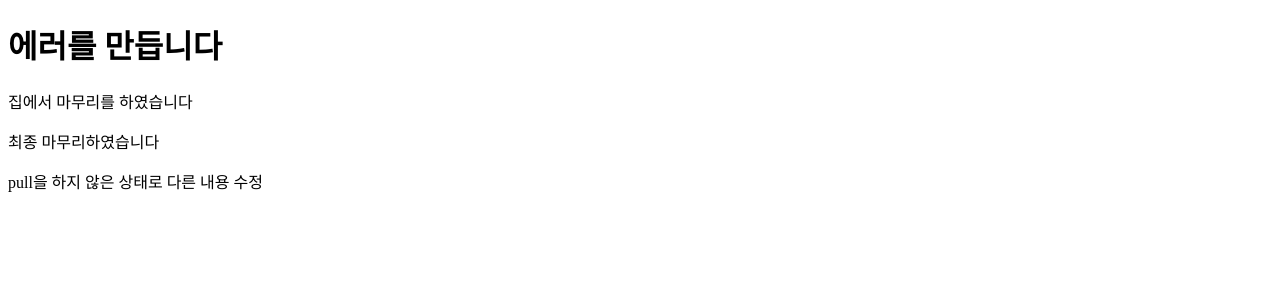
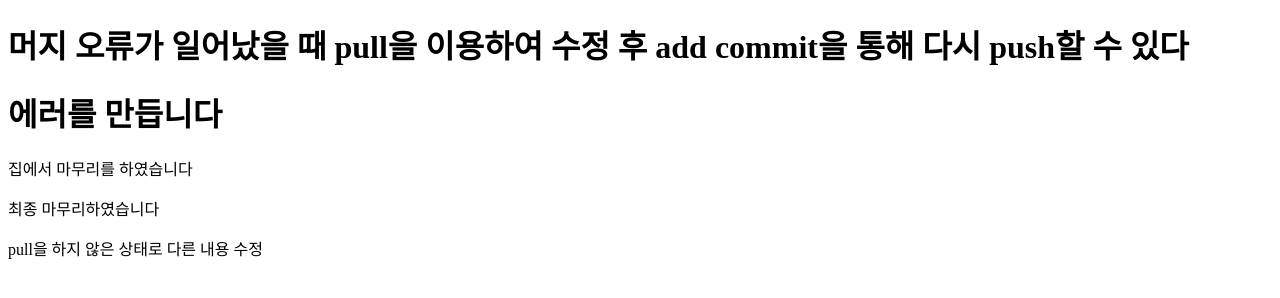
Before and after one commit to HOSEONH/2023-0531-project, a plain HTML site: page index.html in a window 1280 px wide. Drawn offline with Linux system fonts and the light colour scheme.

Commit message:
0531 머지오류 수정

```diff
--- a/index.html
+++ b/index.html
@@ -7,6 +7,11 @@
     <title>Document</title>
 </head>
 <body>
+    <h1>
+        머지 오류가 일어났을 때
+        pull을 이용하여 수정 후 add commit을 통해
+        다시 push할 수 있다
+    </h1>
     <h1>에러를 만듭니다</h1>
     <p>집에서 마무리를 하였습니다</p>
     <p>최종 마무리하였습니다</p>
```
